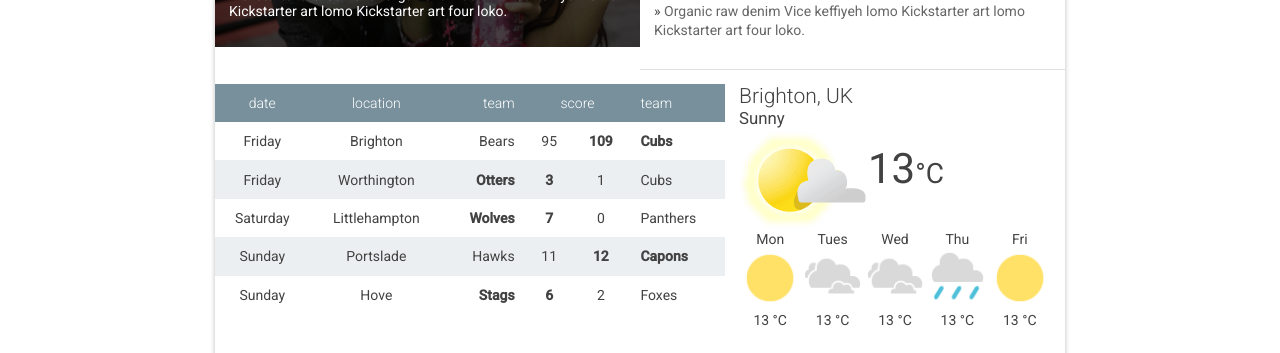
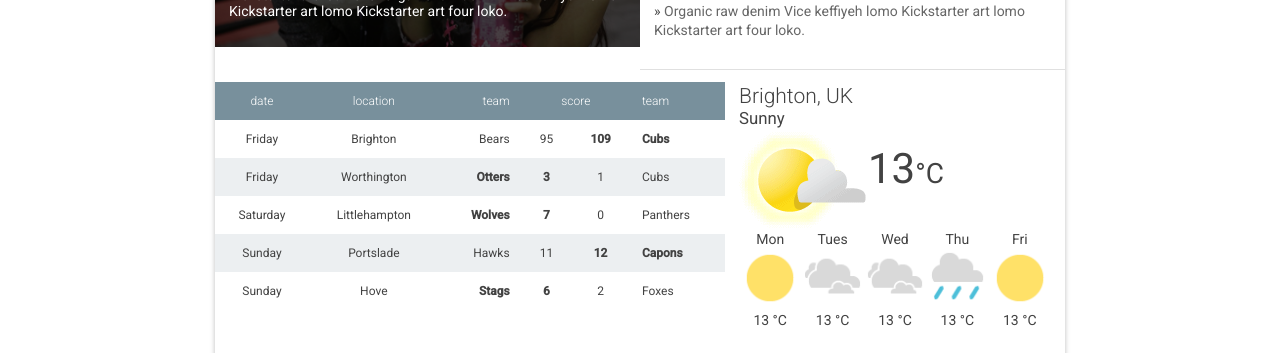
Before and after one commit to czar3985/responsive-brighton-times, a plain HTML site: page index.html in a window 1280 px wide. Shown: the part 447-800 px from the top of the page. Drawn offline with Linux system fonts and the light colour scheme.

Commit message:
Make sports font smaller in desktop range

```diff
--- a/main.css
+++ b/main.css
@@ -356,6 +356,16 @@ main {
   }
 }
 
+@media screen and (min-width: 750px) {
+  .scores {
+    font-size: 12px;
+  }
+  .scores__table th,
+  .scores__table td {
+    padding: 1em;
+  }
+}
+
 /*
  *
  * Weather
```
